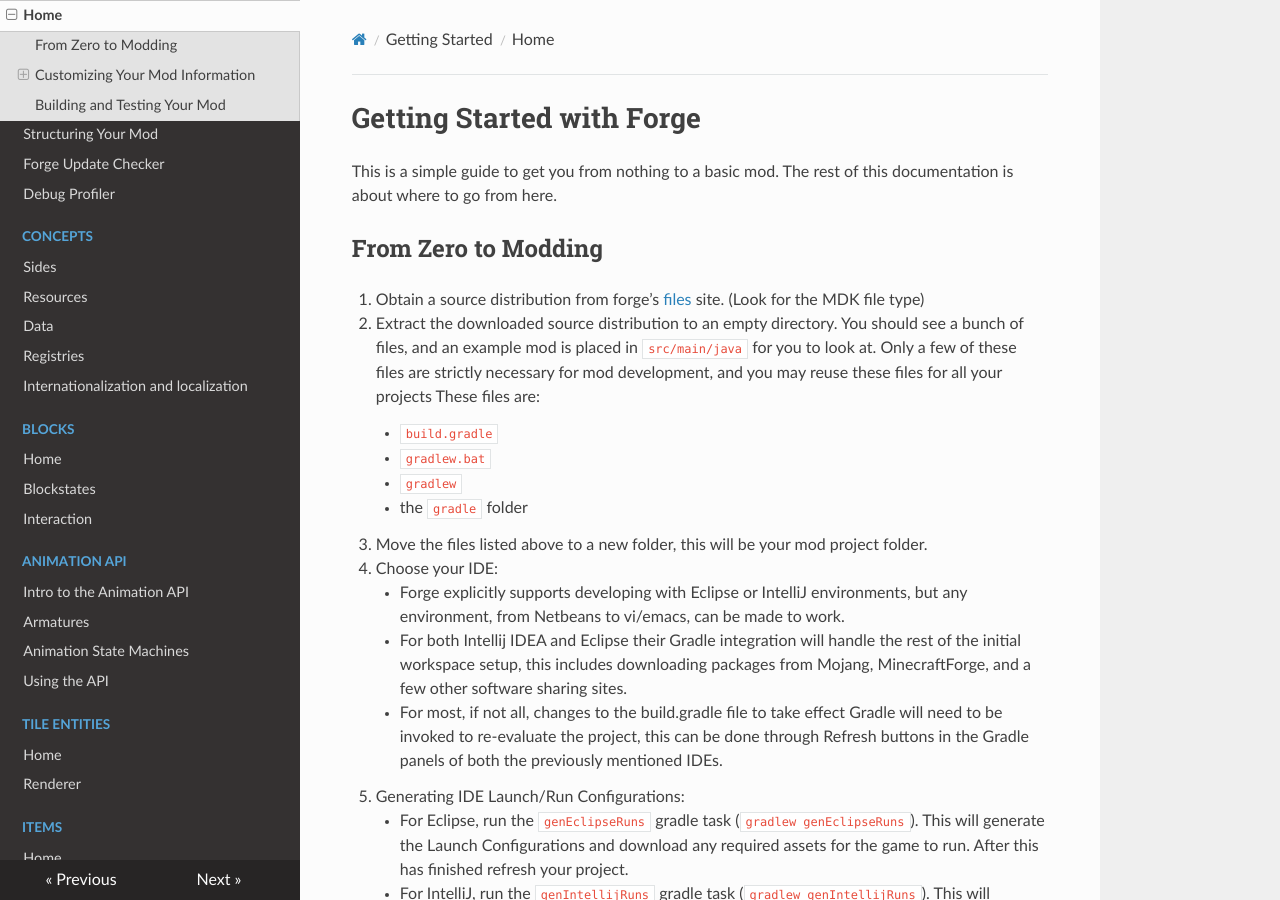
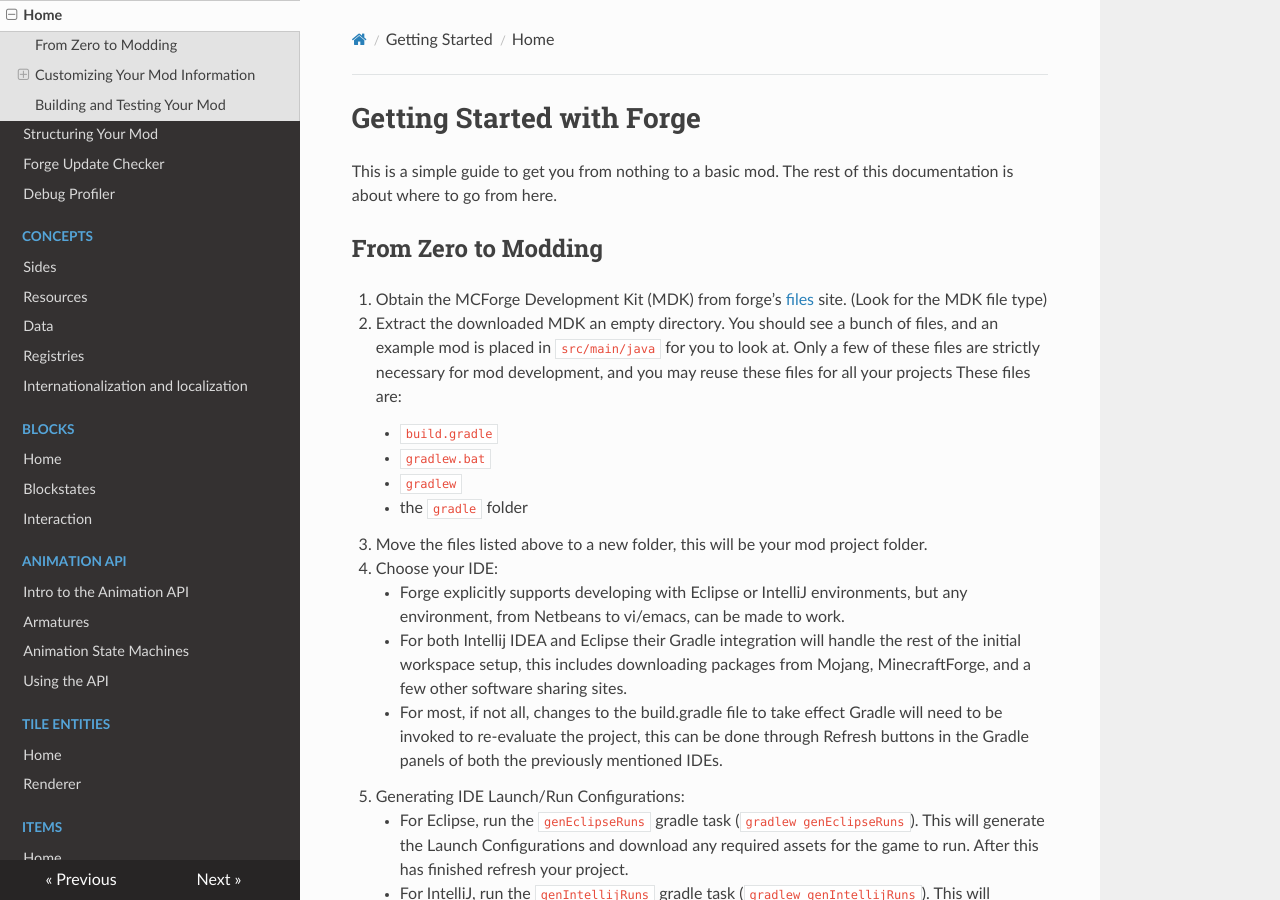
Before and after one commit to MinecraftForge/Documentation, an MkDocs documentation site: the page built from docs/gettingstarted/index.md, in a window 1280 px wide and 900 px high. Built offline with MkDocs 1.6.1, drawn with Linux system fonts in a browser that asks for light colours; nearby versions of some CDN libraries.

Commit message:
Distinguish MDK from source distribution

```diff
--- a/docs/gettingstarted/index.md
+++ b/docs/gettingstarted/index.md
@@ -6,8 +6,8 @@ This is a simple guide to get you from nothing to a basic mod. The rest of this
 From Zero to Modding
 --------------------
 
-1. Obtain a source distribution from forge's [files][] site. (Look for the MDK file type)
-2. Extract the downloaded source distribution to an empty directory. You should see a bunch of files, and an example mod is placed in `src/main/java` for you to look at. Only a few of these files are strictly necessary for mod development, and you may reuse these files for all your projects These files are:
+1. Obtain the MCForge Development Kit (MDK) from forge's [files][] site. (Look for the MDK file type)
+2. Extract the downloaded MDK an empty directory. You should see a bunch of files, and an example mod is placed in `src/main/java` for you to look at. Only a few of these files are strictly necessary for mod development, and you may reuse these files for all your projects These files are:
     * `build.gradle`
     * `gradlew.bat`
     * `gradlew`
```
